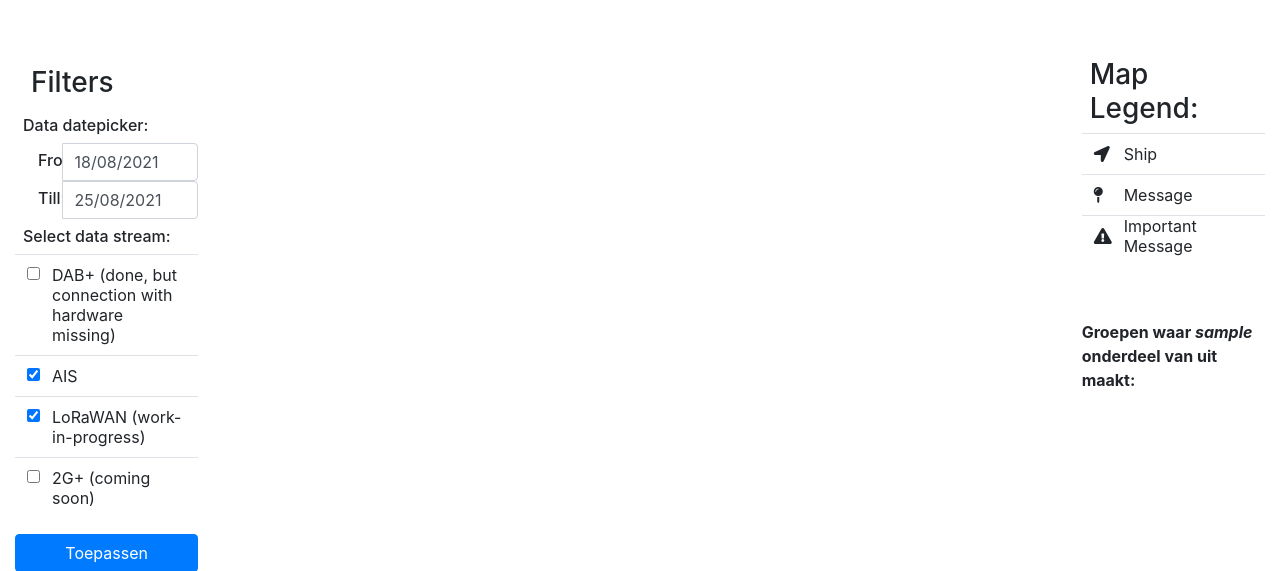
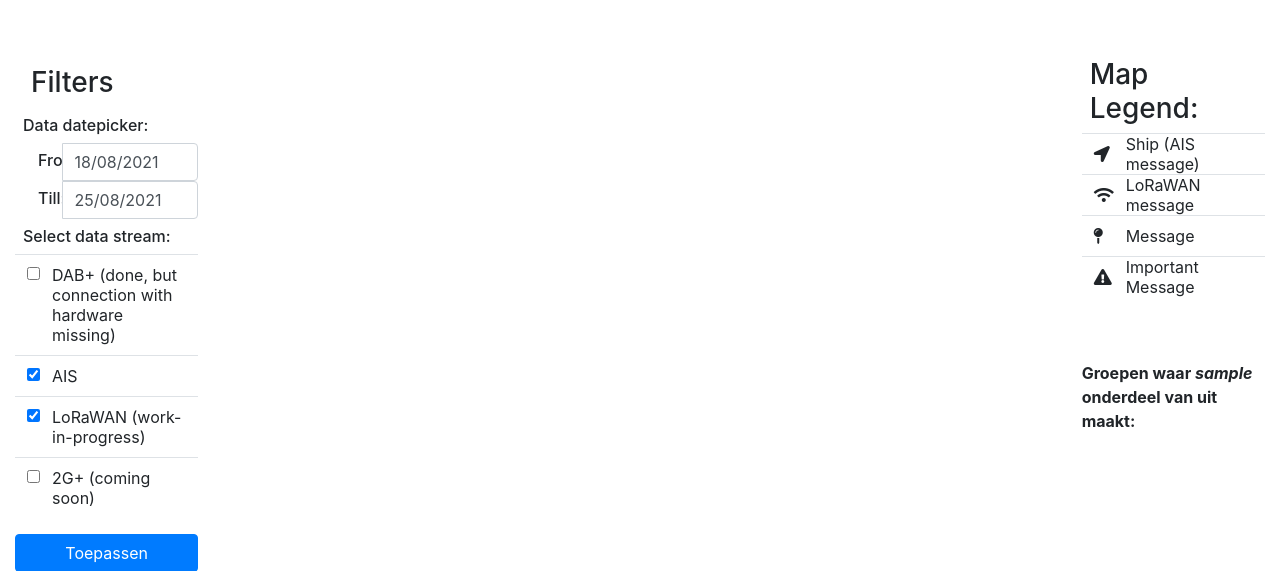
Before and after one commit to PoCDAB/cfns-webapp, a Django app: page /geoview/ in a window 1280 px wide. Shown: the part 136-707 px from the top of the page. Run offline with Django 3.2, Linux system fonts and the light colour scheme; the visitor is signed in with stand-in values (Sample User, id 1); some libraries are stand-ins or nearby versions.

Commit message:
Add LoRaWAN icon to legenda

```diff
--- a/webapp/core/templates/geomap.html
+++ b/webapp/core/templates/geomap.html
@@ -215,7 +215,15 @@
           <i class="fa fa-location-arrow"></i>
         </td>
         <td class="m-0 p-0 col-lg-11 align-middle">
-          Ship
+          Ship (AIS message)
+        </td>
+      </tr>
+      <tr class="m-0 p-0">
+        <td class="col-lg-1">
+          <i class="fa fa-wifi"></i>
+        </td>
+        <td class="m-0 p-0 col-lg-11 align-middle">
+          LoRaWAN message
         </td>
       </tr>
       <tr class="m-0 p-0">
```
